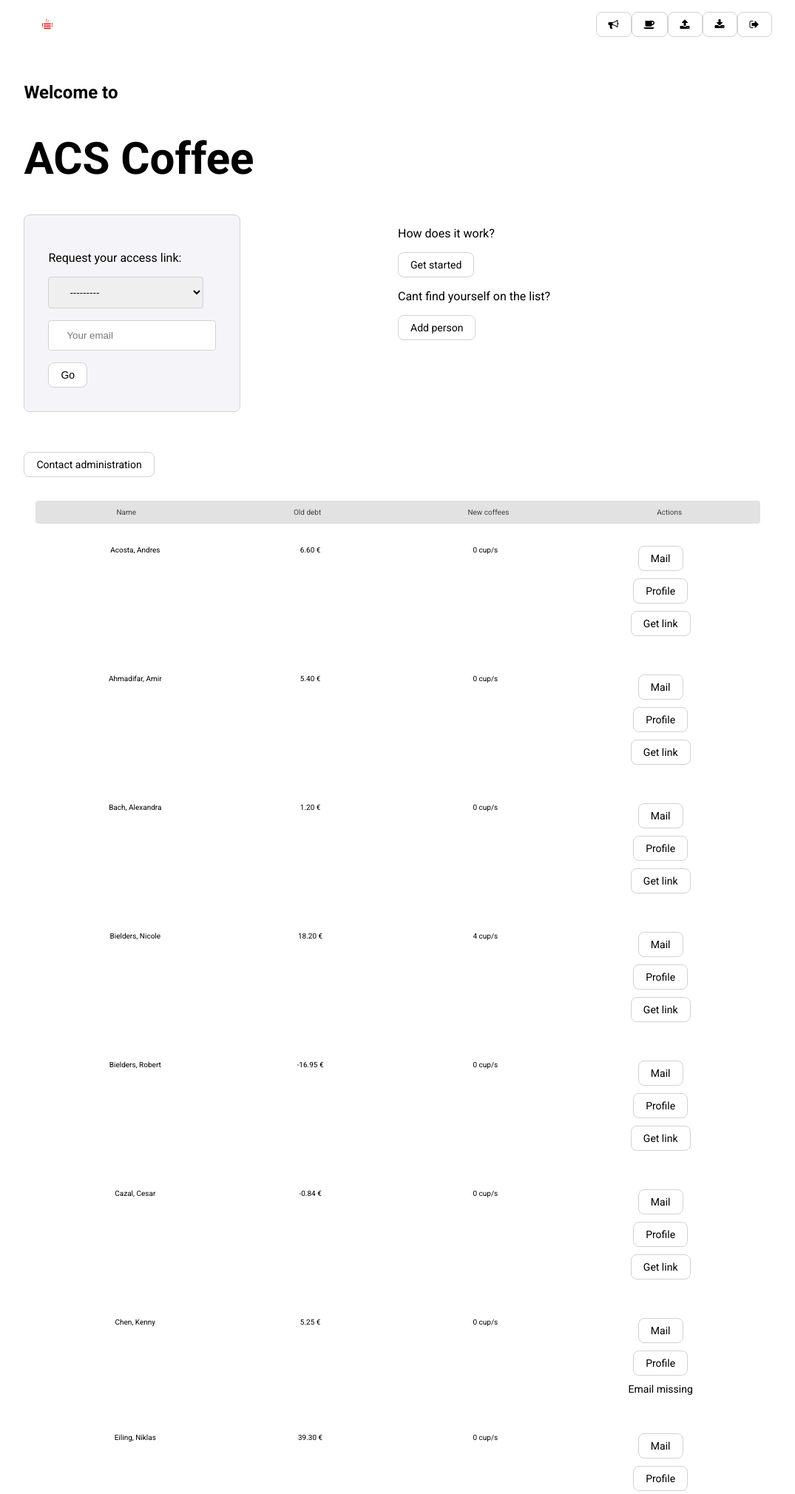
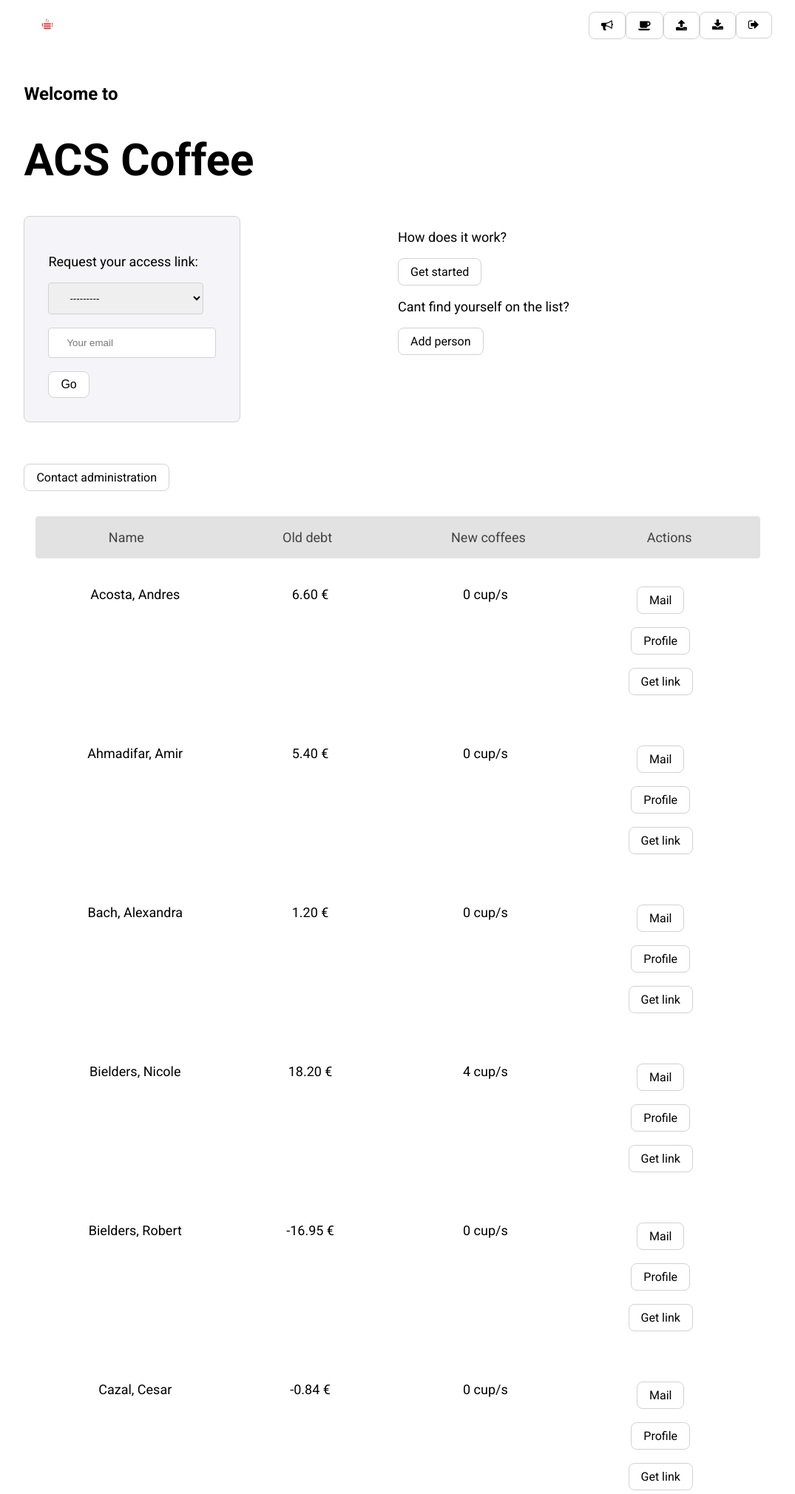
Before and after one commit to UniqueGithubUsername/acs-coffee, a Django app: page / in a window 1280 px wide. Shown: the top 2020 px of the page at 74% size, without its empty margins (102-1177 px from the left). Run offline with Django 4.2, Linux system fonts and the light colour scheme; a user stored in the database is signed in; data comes from the database, SQL or seed files in the repository; both versions use the stored data as it was after the commit.

Commit message:
change font size

```diff
--- a/acs_coffee_management/main/static/main/base.css
+++ b/acs_coffee_management/main/static/main/base.css
@@ -32,6 +32,10 @@ html {
   font-family: Roboto, Arial, sans-serif !important;
 }
 
+p {
+	font-size: 18px;
+}
+
 a {
   text-decoration: none !important;
 }
@@ -45,7 +49,7 @@ h1 {
 }
 
 button, a {
-	font-size: 14px;
+	font-size: 16px;
 }
 
 /* main nav */
@@ -134,7 +138,7 @@ form select {
 
 /* Fullsize Card */
 .acs-fullsize {
-	font-size: 10px;
+	font-size: 16px;
 	padding: 16px;
 	text-align: center;
 }
```
Also changed, not shown: acs_coffee_management/db.sqlite3.
